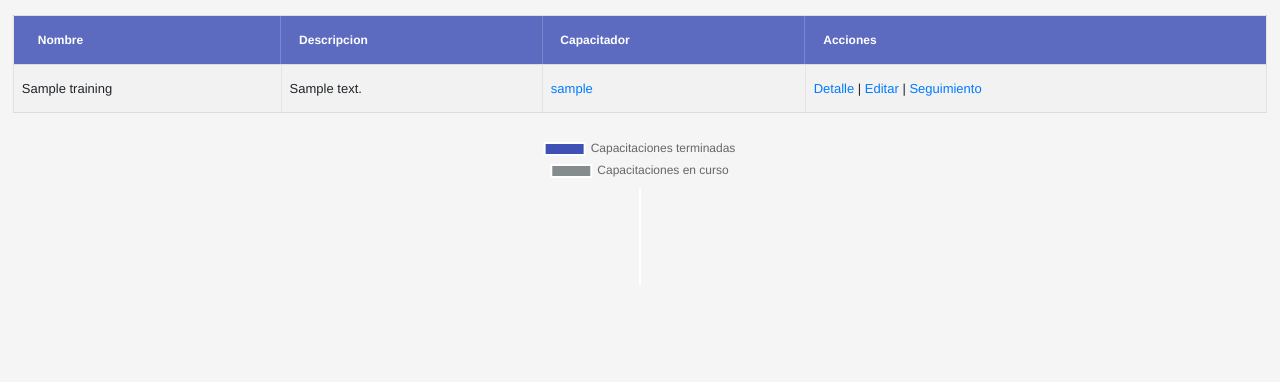
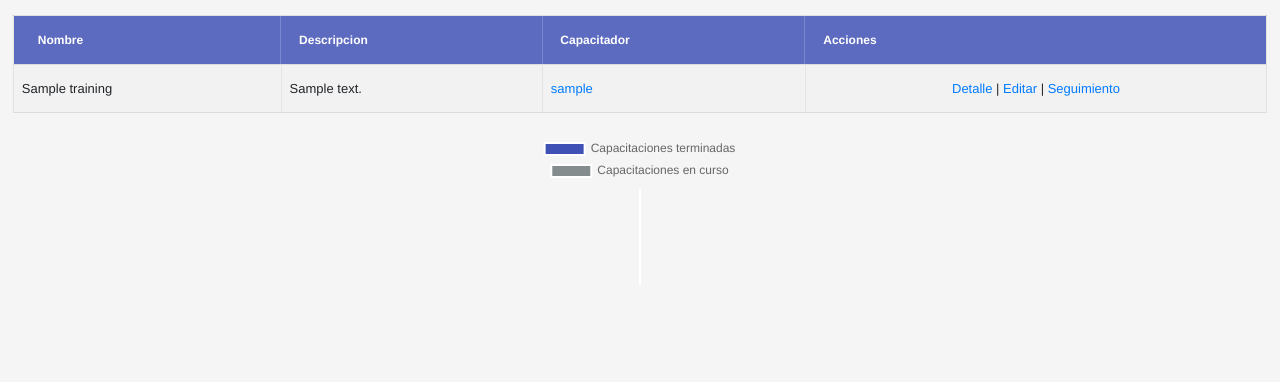
Before and after one commit to LucioTrucco/SistemaSeguimientoCapacitaciones, a Flask app: page /capacitacionesFinalizadas in a window 1280 px wide. Shown: the part 110-492 px from the top of the page. Run offline with Flask 2, Linux system fonts and the light colour scheme; a user stored in the database is signed in; tables that the repository leaves empty hold one stand-in row (values such as "Sample post"); some libraries are stand-ins or nearby versions.

Commit message:
Correcciones minimas.

```diff
--- a/Codigo/app/static/css/styles.css
+++ b/Codigo/app/static/css/styles.css
@@ -114,7 +114,8 @@ body,head{
 	padding: 0;
 	width: 320px;
 	height: 400px;
-	border: 1px solid #BFBFBF;
+	border: 1px solid transparent;
+	box-shadow: 0px 0px 4px 0px rgba(0,0,0,0.75);
 	text-align: center;
 	top: 50%;
 	left: 50%;
--- a/Codigo/app/templates/capacitacionesEnCurso.html
+++ b/Codigo/app/templates/capacitacionesEnCurso.html
@@ -16,7 +16,7 @@
             <td style="text-align: left;">{{ training.name }} </td>
             <td style="text-align: left;">{{ training.description }}</td>
             <td style="text-align: left;"><a href="{{ url_for('trainings_user', username=training.trainer.username) }}">{{training.trainer.username}}</a> </td>
-            <td style="text-align: left;">
+            <td style="text-align:center;">
                 <a href="{{ url_for('details', id=training.id) }}">Detalle</a> |
                 <a href="{{ url_for('edit', id=training.id) }}">Editar</a> |
                 <a href="{{ url_for('classes', training_id=training.id) }}">Seguimiento</a>
--- a/Codigo/app/templates/capacitacionesFinalizadas.html
+++ b/Codigo/app/templates/capacitacionesFinalizadas.html
@@ -15,8 +15,10 @@
         <tr>
             <td style="text-align: left;">{{ training.name }} </td>
             <td style="text-align: left;">{{ training.description }}</td>
-            <td style="text-align: left;"><a href="{{ url_for('trainings_user', username=training.trainer.username) }}">{{training.trainer.username}}</a> </td>
             <td style="text-align: left;">
+                <a href="{{ url_for('trainings_user', username=training.trainer.username) }}">{{training.trainer.username}}</a>
+            </td>
+            <td style="text-align:center;">
                 <a href="{{ url_for('details', id=training.id) }}">Detalle</a> |
                 <a href="{{ url_for('edit', id=training.id) }}">Editar</a> |
                 <a href="{{ url_for('classes', training_id=training.id) }}">Seguimiento</a>
```
